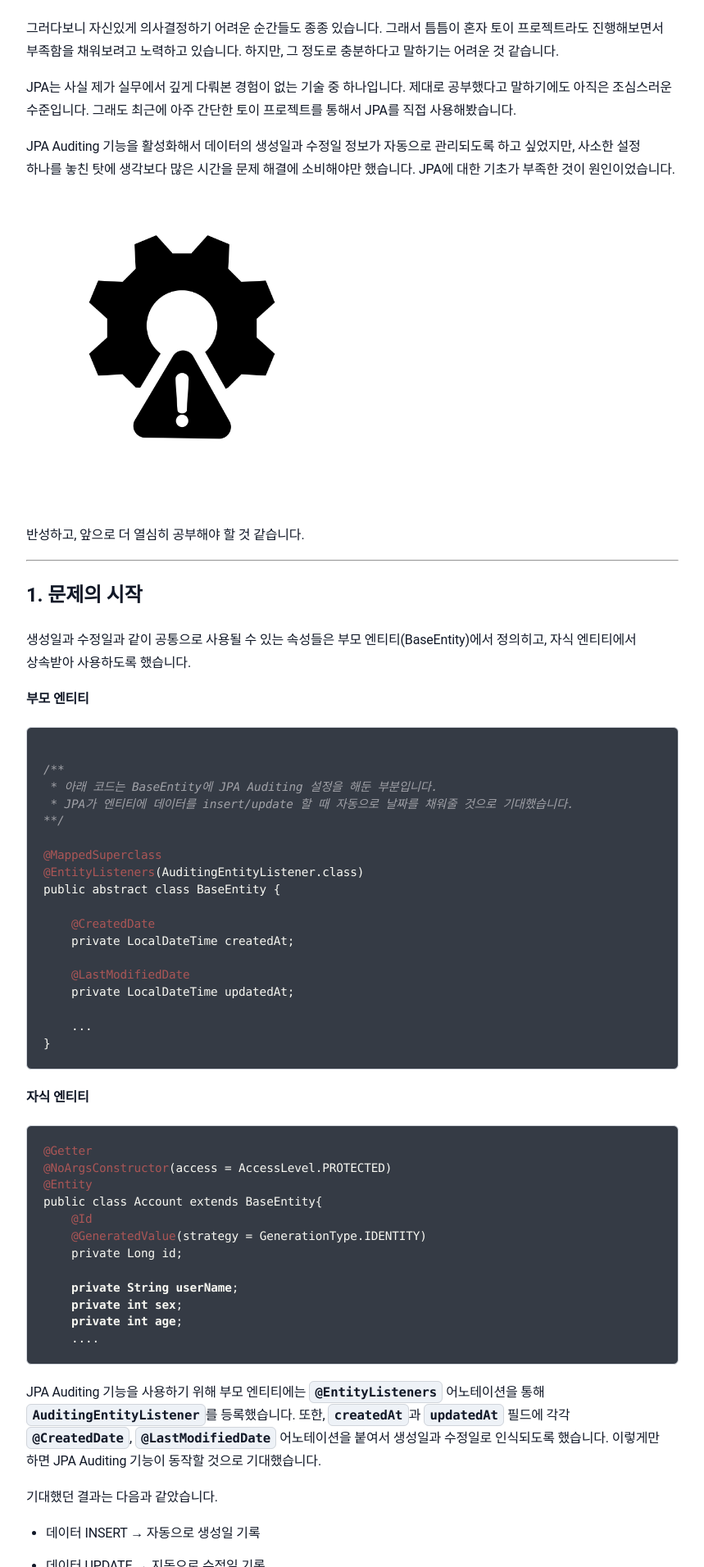
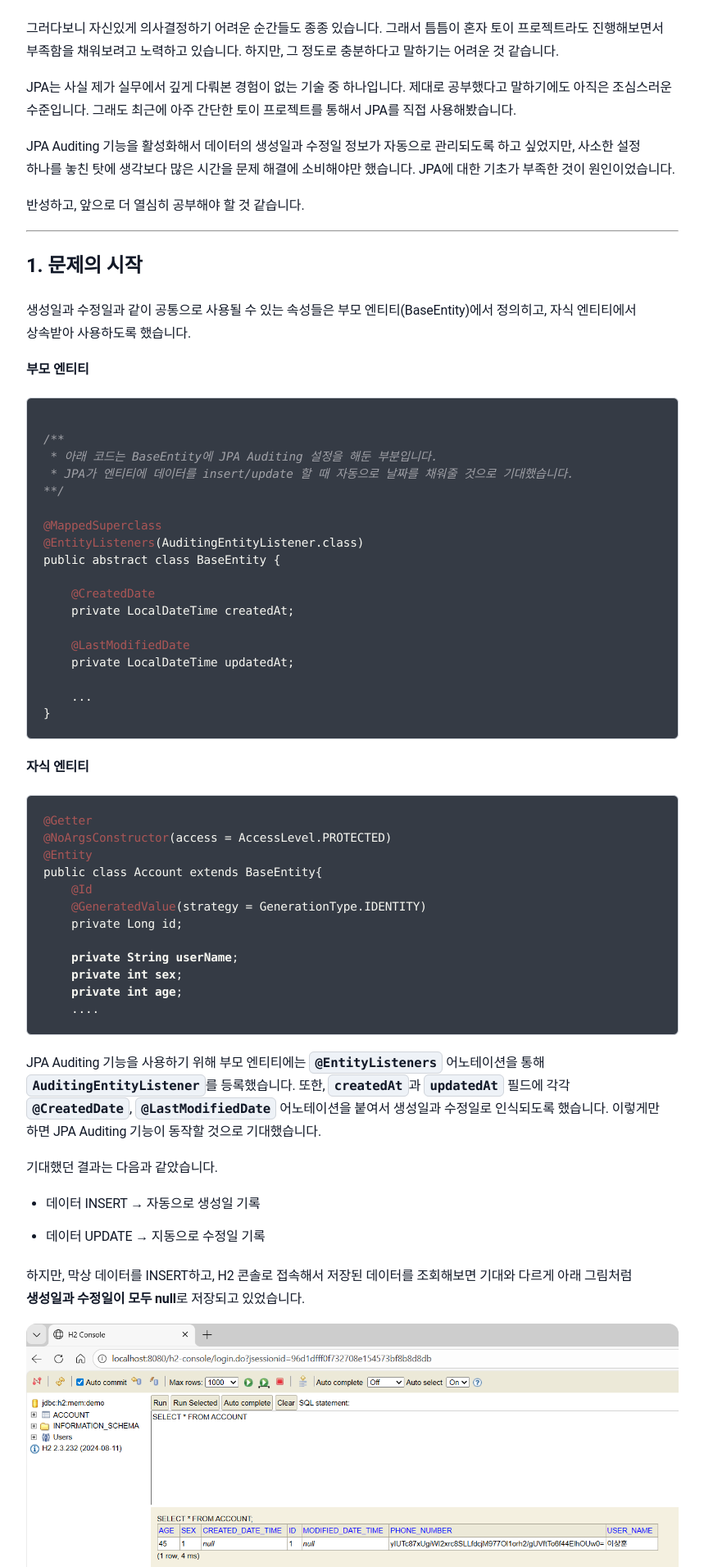
Before and after one commit to sanghoon-lee/sanghoon-lee.github.io, a Jekyll site: the page built from _posts/2026-01-21-JPAAuditing.md, in a window 1280 px wide. Shown: the part 460-2372 px from the top of the page at 82% size, without its empty margins (210-1069 px from the left). Built offline with Jekyll 4.4.1, drawn with Linux system fonts in a browser that asks for light colours; nearby versions of some CDN libraries; comment, search, counter and statistics services are not loaded.

Commit message:
과거 포스팅 설명 추가 및 글 보완

```diff
--- a/_posts/2026-01-21-JPAAuditing.md
+++ b/_posts/2026-01-21-JPAAuditing.md
@@ -25,8 +25,6 @@ categories: 트러블슈팅
 JPA는 사실 제가 실무에서 깊게 다뤄본 경험이 없는 기술 중 하나입니다. 제대로 공부했다고 말하기에도 아직은 조심스러운 수준입니다. 그래도 최근에 아주 간단한 토이 프로젝트를 통해서 JPA를 직접 사용해봤습니다.
 
 JPA Auditing 기능을 활성화해서 데이터의 생성일과 수정일 정보가 자동으로 관리되도록 하고 싶었지만, 사소한 설정 하나를 놓친 탓에 생각보다 많은 시간을 문제 해결에 소비해야만 했습니다. JPA에 대한 기초가 부족한 것이 원인이었습니다.
-
-<img class="main-image" src="/assets/images/troubleshooting.png" alt="트러블슈팅">
 
 반성하고, 앞으로 더 열심히 공부해야 할 것 같습니다.
 
```
